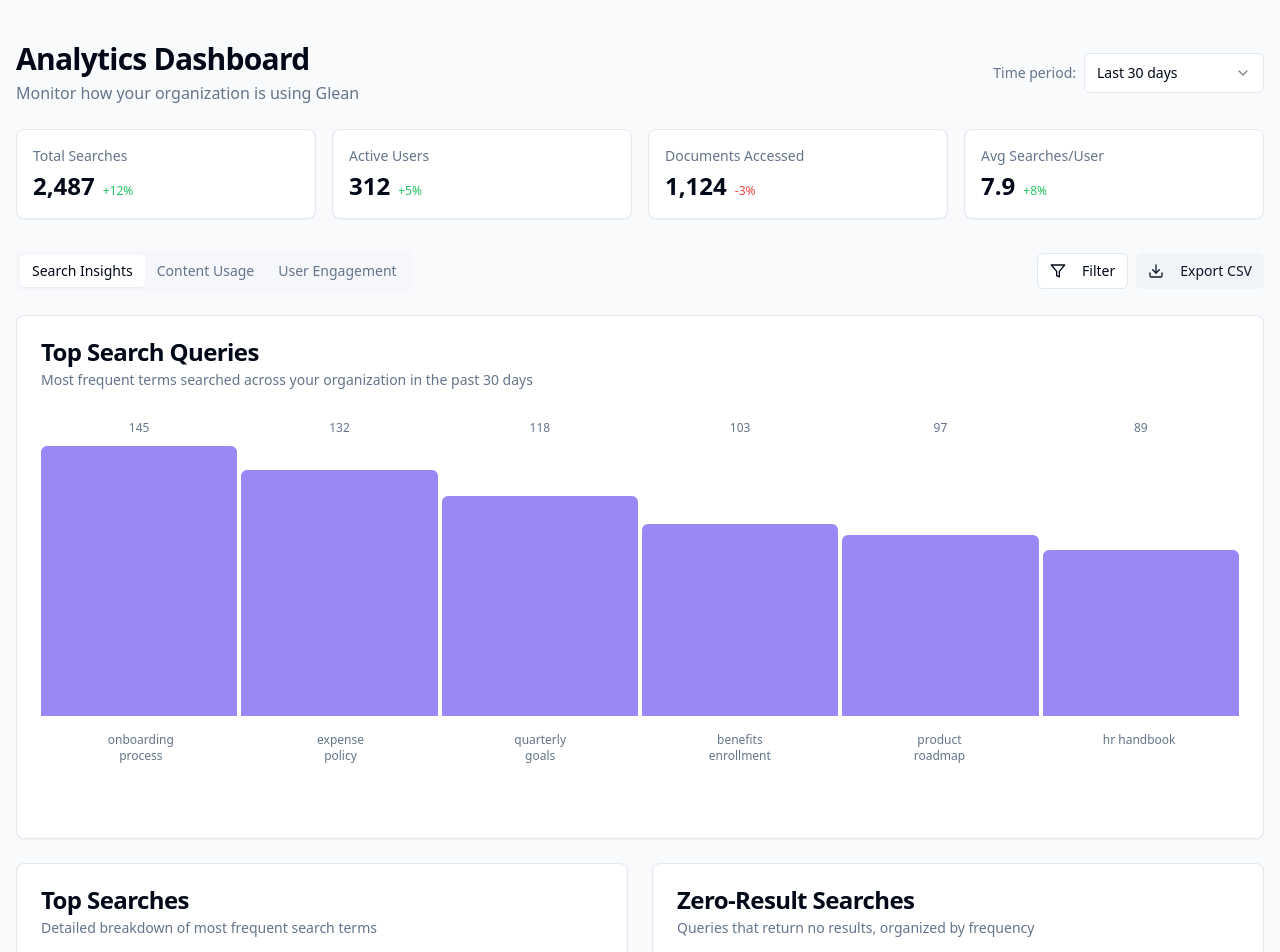
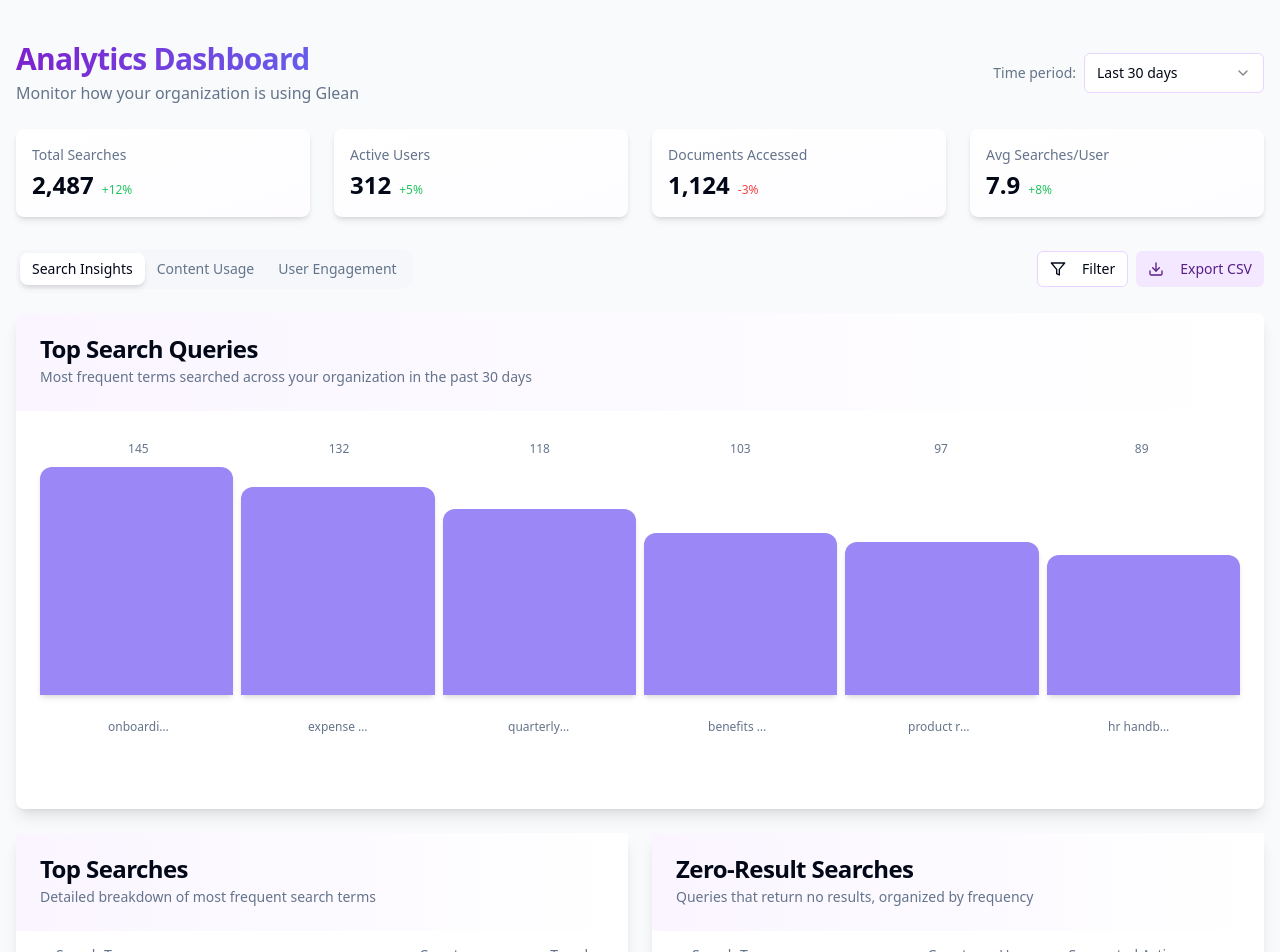
Before and after one commit to pauly7610/glean-insight-hub, a React (Vite) app: page /analytics in a window 1280 px wide. Shown: the part 80-1032 px from the top of the page. Built offline with nearby package versions, Linux system fonts and the light colour scheme.

Commit message:
Refactor: Improve visual appeal of application

```diff
--- a/src/components/analytics/AnalyticsHeader.tsx
+++ b/src/components/analytics/AnalyticsHeader.tsx
@@ -20,7 +20,7 @@ const AnalyticsHeader: React.FC<AnalyticsHeaderProps> = ({ timeRange, setTimeRan
     <div>
       <div className="flex justify-between items-center">
         <div>
-          <h1 className="text-3xl font-bold tracking-tight">Analytics Dashboard</h1>
+          <h1 className="text-3xl font-bold tracking-tight bg-gradient-to-r from-purple-700 to-indigo-500 bg-clip-text text-transparent">Analytics Dashboard</h1>
           <p className="text-muted-foreground mt-1">
             Monitor how your organization is using Glean
           </p>
@@ -28,7 +28,7 @@ const AnalyticsHeader: React.FC<AnalyticsHeaderProps> = ({ timeRange, setTimeRan
         <div className="flex items-center gap-2">
           <span className="text-sm text-muted-foreground">Time period:</span>
           <Select value={timeRange} onValueChange={setTimeRange}>
-            <SelectTrigger className="w-[180px]">
+            <SelectTrigger className="w-[180px] border-purple-200 dark:border-purple-900">
               <SelectValue placeholder="Select period" />
             </SelectTrigger>
             <SelectContent>
@@ -40,9 +40,9 @@ const AnalyticsHeader: React.FC<AnalyticsHeaderProps> = ({ timeRange, setTimeRan
         </div>
       </div>
 
-      <div className="grid grid-cols-1 md:grid-cols-2 lg:grid-cols-4 gap-4 mt-6">
+      <div className="grid grid-cols-1 md:grid-cols-2 lg:grid-cols-4 gap-6 mt-6">
         {metrics.map((metric) => (
-          <Card key={metric.label} className="p-4">
+          <Card key={metric.label} className="p-4 border-none shadow-md hover:shadow-lg transition-shadow bg-gradient-to-br from-white to-purple-50/30 dark:from-background dark:to-purple-900/5">
             <div className="flex flex-col">
               <span className="text-sm text-muted-foreground">{metric.label}</span>
               <div className="flex items-baseline gap-2 mt-1">
--- a/src/components/analytics/SearchInsights.tsx
+++ b/src/components/analytics/SearchInsights.tsx
@@ -54,23 +54,23 @@ const SearchInsights: React.FC<SearchInsightsProps> = ({ timeRange }) => {
 
   return (
     <>
-      <Card>
-        <CardHeader>
+      <Card className="overflow-hidden border-none shadow-lg">
+        <CardHeader className="bg-gradient-to-r from-purple-50 to-white dark:from-purple-900/10 dark:to-background pb-6">
           <CardTitle>Top Search Queries</CardTitle>
           <CardDescription>
             Most frequent terms searched across your organization in the past {timeRange} days
           </CardDescription>
         </CardHeader>
-        <CardContent>
-          <div className="h-[400px]">
-            <BarChart data={chartData} height={350} />
+        <CardContent className="pt-6">
+          <div className="h-[350px]">
+            <BarChart data={chartData} height={300} />
           </div>
         </CardContent>
       </Card>
 
       <div className="grid grid-cols-1 lg:grid-cols-2 gap-6 mt-6">
-        <Card>
-          <CardHeader>
+        <Card className="border-none shadow-lg">
+          <CardHeader className="bg-gradient-to-r from-purple-50 to-white dark:from-purple-900/10 dark:to-background">
             <CardTitle>Top Searches</CardTitle>
             <CardDescription>Detailed breakdown of most frequent search terms</CardDescription>
           </CardHeader>
@@ -85,11 +85,11 @@ const SearchInsights: React.FC<SearchInsightsProps> = ({ timeRange }) => {
               </TableHeader>
               <TableBody>
                 {topSearches.map((search) => (
-                  <TableRow key={search.term}>
-                    <TableCell>{search.term}</TableCell>
+                  <TableRow key={search.term} className="hover:bg-muted/40 transition-colors">
+                    <TableCell className="font-medium">{search.term}</TableCell>
                     <TableCell className="text-right">{search.count}</TableCell>
                     <TableCell className="text-right">
-                      <span className={search.growth.startsWith('+') ? 'text-green-500' : search.growth === '+0%' ? 'text-gray-500' : 'text-red-500'}>
+                      <span className={search.growth.startsWith('+') ? 'text-green-500 font-medium' : search.growth === '+0%' ? 'text-gray-500' : 'text-red-500 font-medium'}>
                         {search.growth}
                       </span>
                     </TableCell>
@@ -100,8 +100,8 @@ const SearchInsights: React.FC<SearchInsightsProps> = ({ timeRange }) => {
           </CardContent>
         </Card>
 
-        <Card>
-          <CardHeader>
+        <Card className="border-none shadow-lg">
+          <CardHeader className="bg-gradient-to-r from-purple-50 to-white dark:from-purple-900/10 dark:to-background">
             <CardTitle>Zero-Result Searches</CardTitle>
             <CardDescription>Queries that return no results, organized by frequency</CardDescription>
           </CardHeader>
@@ -117,12 +117,12 @@ const SearchInsights: React.FC<SearchInsightsProps> = ({ timeRange }) => {
               </TableHeader>
               <TableBody>
                 {zeroResultSearches.map((search) => (
-                  <TableRow key={search.term}>
-                    <TableCell>{search.term}</TableCell>
+                  <TableRow key={search.term} className="hover:bg-muted/40 transition-colors">
+                    <TableCell className="font-medium">{search.term}</TableCell>
                     <TableCell className="text-right">{search.count}</TableCell>
                     <TableCell className="text-right">{search.users}</TableCell>
                     <TableCell>
-                      <Badge variant="outline" className="font-normal">
+                      <Badge variant="outline" className="font-normal hover:bg-muted/70 transition-colors">
                         {search.suggestion}
                       </Badge>
                     </TableCell>
--- a/src/components/ui/chart.tsx
+++ b/src/components/ui/chart.tsx
@@ -33,7 +33,7 @@ export const BarChart: React.FC<BarChartProps> = ({ data, height = 300 }) => {
             const value = data.datasets[0].data[index];
             return (
               <div key={`value-${label}`} className="flex-1 text-center">
-                <span className="text-xs text-muted-foreground font-medium">
+                <span className="text-xs font-medium text-muted-foreground">
                   {value}
                 </span>
               </div>
@@ -41,8 +41,8 @@ export const BarChart: React.FC<BarChartProps> = ({ data, height = 300 }) => {
           })}
         </div>
 
-        {/* Chart container - gives bars room to display */}
-        <div className="flex-grow flex items-end space-x-1" style={{ minHeight: '60%' }}>
+        {/* Chart container with enhanced visuals */}
+        <div className="flex-grow flex items-end space-x-2" style={{ minHeight: '60%' }}>
           {data.labels.map((label, index) => {
             const value = data.datasets[0].data[index];
             // Calculate height percentage, but ensure we have appropriate minimum height
@@ -57,7 +57,7 @@ export const BarChart: React.FC<BarChartProps> = ({ data, height = 300 }) => {
                 className="flex-1 flex flex-col items-center justify-end h-full"
               >
                 <div
-                  className="w-full rounded-t-md transition-all"
+                  className="w-full rounded-t-xl transition-all duration-300 hover:opacity-90 shadow-md"
                   style={{
                     height: `${percentage}%`,
                     backgroundColor,
@@ -69,15 +69,15 @@ export const BarChart: React.FC<BarChartProps> = ({ data, height = 300 }) => {
           })}
         </div>
 
-        {/* X-axis labels - completely redesigned for better readability */}
-        <div className="mt-4 grid" style={{ gridTemplateColumns: `repeat(${data.labels.length}, minmax(0, 1fr))` }}>
+        {/* X-axis labels with better styling */}
+        <div className="mt-6 grid" style={{ gridTemplateColumns: `repeat(${data.labels.length}, minmax(0, 1fr))` }}>
           {data.labels.map((label) => (
             <div
               key={`label-${label}`}
               className="flex justify-center"
             >
               <div
-                className="text-xs text-muted-foreground max-w-[80px] text-center"
+                className="text-xs text-muted-foreground max-w-[80px] text-center font-medium truncate px-2"
                 title={label} // Show full label on hover
               >
                 {label}
--- a/src/pages/Analytics.tsx
+++ b/src/pages/Analytics.tsx
@@ -29,14 +29,14 @@ const Analytics = () => {
 
       <Tabs defaultValue="search" className="mt-8">
         <div className="flex items-center justify-between mb-6">
-          <TabsList className="bg-muted/50">
-            <TabsTrigger value="search">Search Insights</TabsTrigger>
-            <TabsTrigger value="content">Content Usage</TabsTrigger>
-            <TabsTrigger value="users">User Engagement</TabsTrigger>
+          <TabsList className="bg-muted/50 p-1 rounded-xl">
+            <TabsTrigger value="search" className="rounded-lg data-[state=active]:bg-background data-[state=active]:shadow-md transition-all">Search Insights</TabsTrigger>
+            <TabsTrigger value="content" className="rounded-lg data-[state=active]:bg-background data-[state=active]:shadow-md transition-all">Content Usage</TabsTrigger>
+            <TabsTrigger value="users" className="rounded-lg data-[state=active]:bg-background data-[state=active]:shadow-md transition-all">User Engagement</TabsTrigger>
           </TabsList>
 
           <div className="flex gap-2">
-            <Button variant="outline" size="sm">
+            <Button variant="outline" size="sm" className="border-purple-200 dark:border-purple-900 hover:bg-purple-50 dark:hover:bg-purple-900/20 transition-colors">
               <Filter className="h-4 w-4 mr-2" />
               Filter
             </Button>
@@ -45,6 +45,7 @@ const Analytics = () => {
               variant="secondary"
               size="sm"
               disabled={isExporting}
+              className="bg-purple-100 hover:bg-purple-200 text-purple-900 dark:bg-purple-900/20 dark:hover:bg-purple-900/30 transition-colors"
             >
               <Download className="h-4 w-4 mr-2" />
               {isExporting ? 'Exporting...' : 'Export CSV'}
@@ -52,15 +53,15 @@ const Analytics = () => {
           </div>
         </div>
 
-        <TabsContent value="search" className="space-y-6">
+        <TabsContent value="search" className="space-y-6 animate-in fade-in-50 data-[state=inactive]:animate-out data-[state=inactive]:fade-out-0">
           <SearchInsights timeRange={timeRange} />
         </TabsContent>
 
-        <TabsContent value="content" className="space-y-6">
+        <TabsContent value="content" className="space-y-6 animate-in fade-in-50 data-[state=inactive]:animate-out data-[state=inactive]:fade-out-0">
           <ContentUsage timeRange={timeRange} />
         </TabsContent>
 
-        <TabsContent value="users" className="space-y-6">
+        <TabsContent value="users" className="space-y-6 animate-in fade-in-50 data-[state=inactive]:animate-out data-[state=inactive]:fade-out-0">
           <UserEngagement timeRange={timeRange} />
         </TabsContent>
       </Tabs>
```
Also changed, not shown: src/components/analytics/ContentUsage.tsx (+21 -16 lines).
